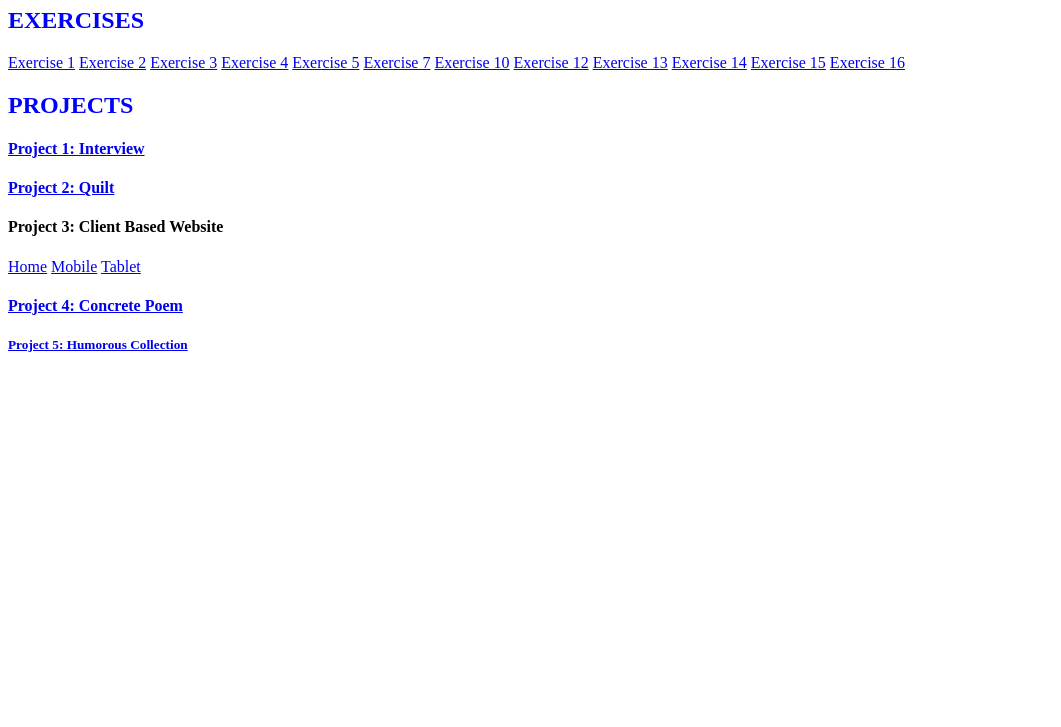
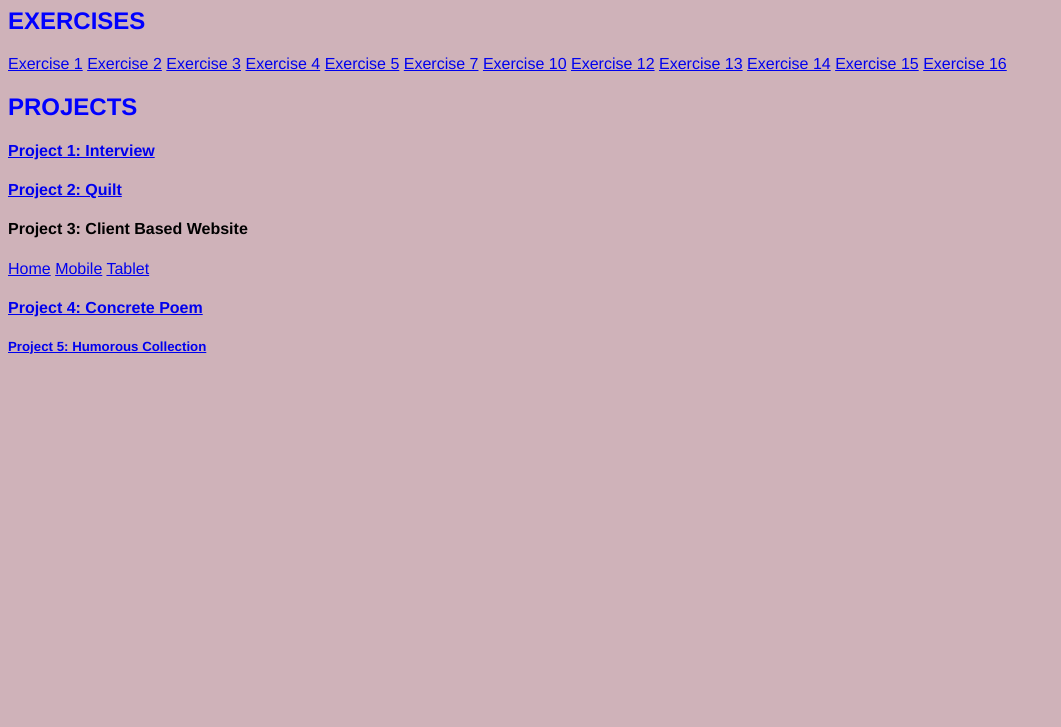
Before and after one commit to linnifin/ah, a plain HTML site: page index.html in a window 1280 px wide. Shown: the part 73-800 px from the top of the page, without its empty margins (0-1061 px from the left). Drawn offline with Linux system fonts and the light colour scheme.

Commit message:
Update styles.css

```diff
--- a/styles/styles.css
+++ b/styles/styles.css
@@ -1,9 +1,7 @@
 body{
-<<<<<<< HEAD
+
 	font-family: Helvetica;
-=======
-	font-family:Helvetica;
->>>>>>> refs/remotes/origin/master
+	background-color: #CFB2B9;
 }
 
 h1{
```
